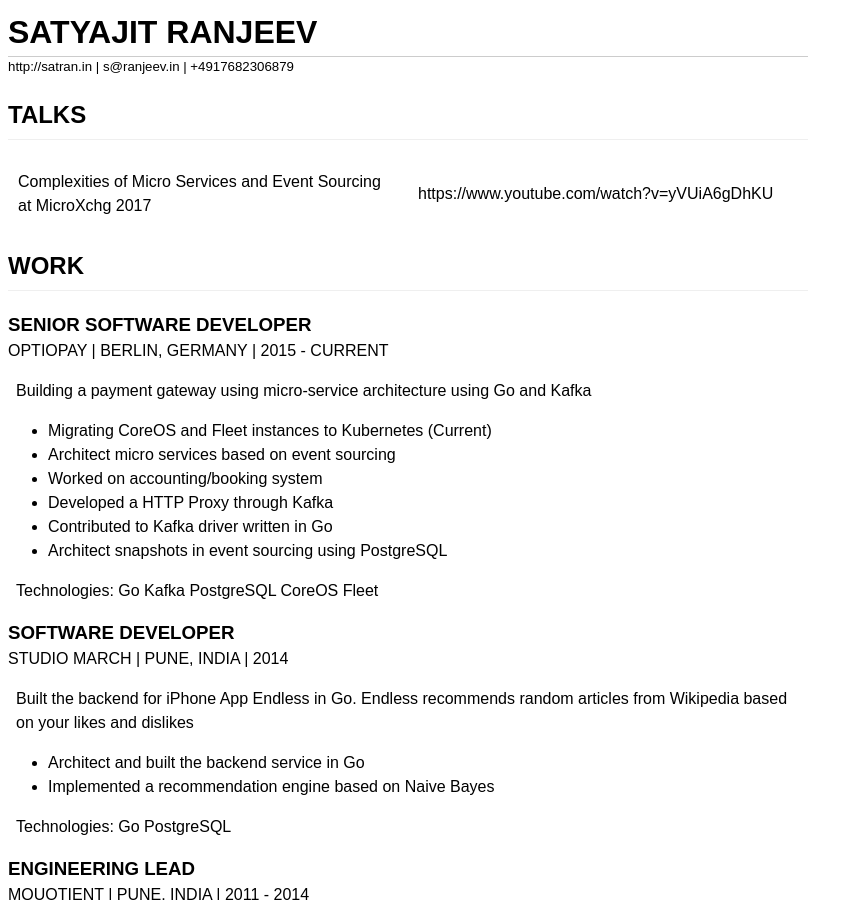
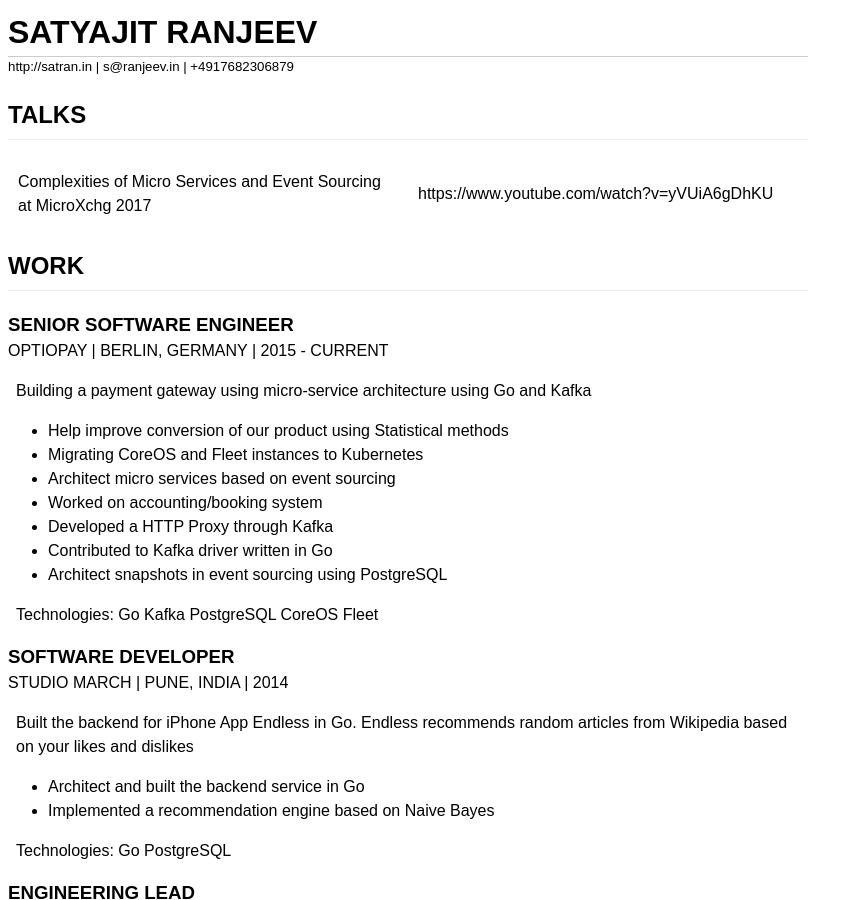
Before and after one commit to satran/satran.github.io, a Jekyll site: the page built from resume/index.md, in a window 1280 px wide and 900 px high. Shown: the whole window, without its empty margins (0-842 px from the left). Built offline with Jekyll 4.4.1, drawn with Linux system fonts in a browser that asks for light colours.

Commit message:
update resume

```diff
--- a/resume/index.md
+++ b/resume/index.md
@@ -13,13 +13,14 @@ Complexities of Micro Services and Event Sourcing at MicroXchg 2017 | [https://w
 
 ## Work
 
-### Senior Software Developer
+### Senior Software Engineer
 
 #### OptioPay | Berlin, Germany | 2015 - Current
 
 Building a payment gateway using micro-service architecture using Go and Kafka
 
-- Migrating CoreOS and Fleet instances to Kubernetes (Current)
+- Help improve conversion of our product using Statistical methods
+- Migrating CoreOS and Fleet instances to Kubernetes
 - Architect micro services based on event sourcing
 - Worked on accounting/booking system
 - Developed a HTTP Proxy through Kafka
```
